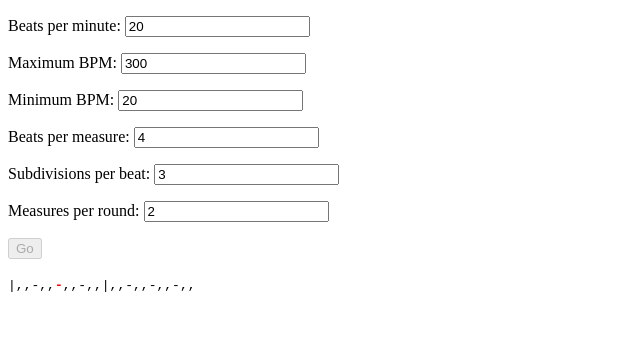
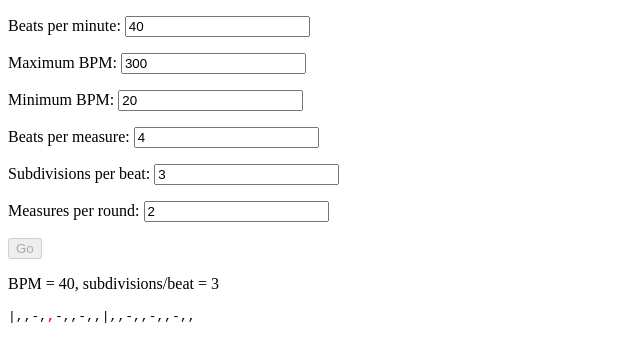
Before and after one commit to rovaughn/brooks-rhythm, a plain HTML site: page index.html in a window 1280 px wide. Both pictures are taken after a click on the button "Go". Shown: the whole page, without its empty margins (0-640 px from the left). Drawn offline with Linux system fonts and the light colour scheme.

Commit message:
Implemented subdividing stuff.

```diff
--- a/index.html
+++ b/index.html
@@ -2,11 +2,11 @@
 <html>
 	<head>
 <style>
-#arr {
+.sequence {
 	font-family: monospace;
 }
 
-#arr .bold {
+.sequence .current {
 	font-weight: bold;
 	color: red;
 }
@@ -14,14 +14,15 @@
 	</head>
 	<body>
 		<div>
-			<p>Beats per minute: <input type="number" id="b" value="20"></p>
-			<p>Maximum BPM: <input type="number" value="300" id="maxb"></p>
-			<p>Minimum BPM: <input type="number" value="20" id="minb"></p>
-			<p>Beats per measure: <input type="number" value="4" id="n"></p>
-			<p>Subdivisions per beat: <input type="number" value="3" id="s"></p>
-			<p>Measures per round: <input type="text" value="2" id="m"></p>
-			<p><button id="go">Go</button></p>
-			<p><code id="arr"></code></p>
+			<p>Beats per minute: <input type="number" id="input_b" value="40"></p>
+			<p>Maximum BPM: <input type="number" value="300" id="input_maxb"></p>
+			<p>Minimum BPM: <input type="number" value="20" id="input_minb"></p>
+			<p>Beats per measure: <input type="number" value="4" id="input_n"></p>
+			<p>Subdivisions per beat: <input type="number" value="3" id="input_s"></p>
+			<p>Measures per round: <input type="text" value="2" id="input_m"></p>
+			<p><button id="button_go">Go</button></p>
+			<p class="details" id="p_details"></p>
+			<p class="sequence" id="p_sequence"></p>
 		</div>
 		<script src="main.js"></script>
 	</body>
--- a/main.js
+++ b/main.js
@@ -1,69 +1,94 @@
 
 var click = new Audio('click.wav');
 
-go.onclick = function() {
-	go.disabled = true;
-	var b = +document.getElementById('b').value;
-	var maxb = +document.getElementById('maxb').value;
-	var minb = +document.getElementById('minb').value;
-	var n = +document.getElementById('n').value;
-	var s = +document.getElementById('s').value;
-	var m = +document.getElementById('m').value;
+function morph(params) {
+	var minc = (params.b*params.s)/params.maxb;
+	var maxc = (params.b*params.s)/params.minb;
 
-	var arr = [];
+	if (maxc < minc) {
+		throw new Error('No possible c');
+	}
 
-	for (var i = 0; i < s*n*m; i++) {
-		if (i%(n*s) === 0) {
-			arr.push(1);
-		} else if (i%s === 0) {
-			arr.push(1/2);
+	console.log('generating c in range', minc, maxc);
+
+	var c = minc + Math.random()*(maxc - minc);
+
+	return {
+		b: params.b*params.s/c,
+		maxb: params.maxb,
+		minb: params.minb,
+		n: params.n,
+		s: Math.round(params.s/c),
+		m: params.m,
+	};
+}
+
+function play_sequence(params, done) {
+	var nsamples = params.s*params.n*params.m;
+
+	function sample(i) {
+		if (i%(params.n*params.s) === 0) {
+			return 1/1;
+		} else if (i%params.s === 0) {
+			return 1/2;
 		} else {
-			arr.push(1/4);
+			return 1/4;
 		}
 	}
 
-	var arr_elem = document.getElementById('arr');
+	p_details.innerText = 'BPM = ' + params.b + ', subdivisions/beat = ' + params.s;
+
 	var spans = [];
+	for (var i = 0; i < nsamples; i++) {
+		var span = p_sequence.appendChild(document.createElement('span'));
+		spans.push(span);
 
-	for (var i = 0; i < arr.length; i++) {
-		var elem = arr_elem.appendChild(document.createElement('span'));
-		spans.push(elem);
-
-		if (arr[i] >= 1) {
-			elem.innerText = '|';
-		} else if (arr[i] >= 1/2) {
-			elem.innerText = '-';
-		} else if (arr[i] >= 1/4) {
-			elem.innerText = ',';
+		if (sample(i) >= 1) {
+			span.innerText = '|';
+		} else if (sample(i) >= 1/2) {
+			span.innerText = '-';
+		} else if (sample(i) >= 1/4) {
+			span.innerText = ',';
 		} else {
-			elem.innerText = ' ';
+			span.innerText = ' ';
 		}
 	}
 
 	var i = 0;
-	var interval = setInterval(function() {
-		if (i >= arr.length) {
-			arr_elem.innerHTML = '';
-			go.disabled = false;
+	function do_click() {
+		if (i >= nsamples) {
+			p_sequence.innerHTML = '';
 			clearInterval(interval);
+			if (done) { done(); }
 			return;
-		} else if (i > 0) {
-			spans[i-1].classList.remove('bold');
-		}
-		spans[i].classList.add('bold');
-		click.volume = arr[i];
-		click.play();
-		if (i%(n*s) === 0) {
-			click.volume = 1.00;
-			click.play();
-		} else if (i%s === 0) {
-			click.volume = 0.50;
-			click.play();
-		} else {
-			click.volume = 0.25;
-			click.play();
 		}
 
+		if (i > 0) {
+			spans[i-1].classList.remove('current');
+		}
+		spans[i].classList.add('current');
+		click.volume = sample(i);
+		click.play();
 		i++;
-	}, 400);
+	}
+
+	do_click();
+	var interval = setInterval(do_click, 60000/(params.b*params.s));
+}
+
+button_go.onclick = function() {
+	button_go.disabled = true;
+
+	var params = {
+		b: +input_b.value,
+		maxb: +input_maxb.value,
+		minb: +input_minb.value,
+		n: +input_n.value,
+		s: +input_s.value,
+		m: +input_m.value,
+	};
+
+	play_sequence(params, function() {
+		play_sequence(morph(params));
+	});
 };
```
